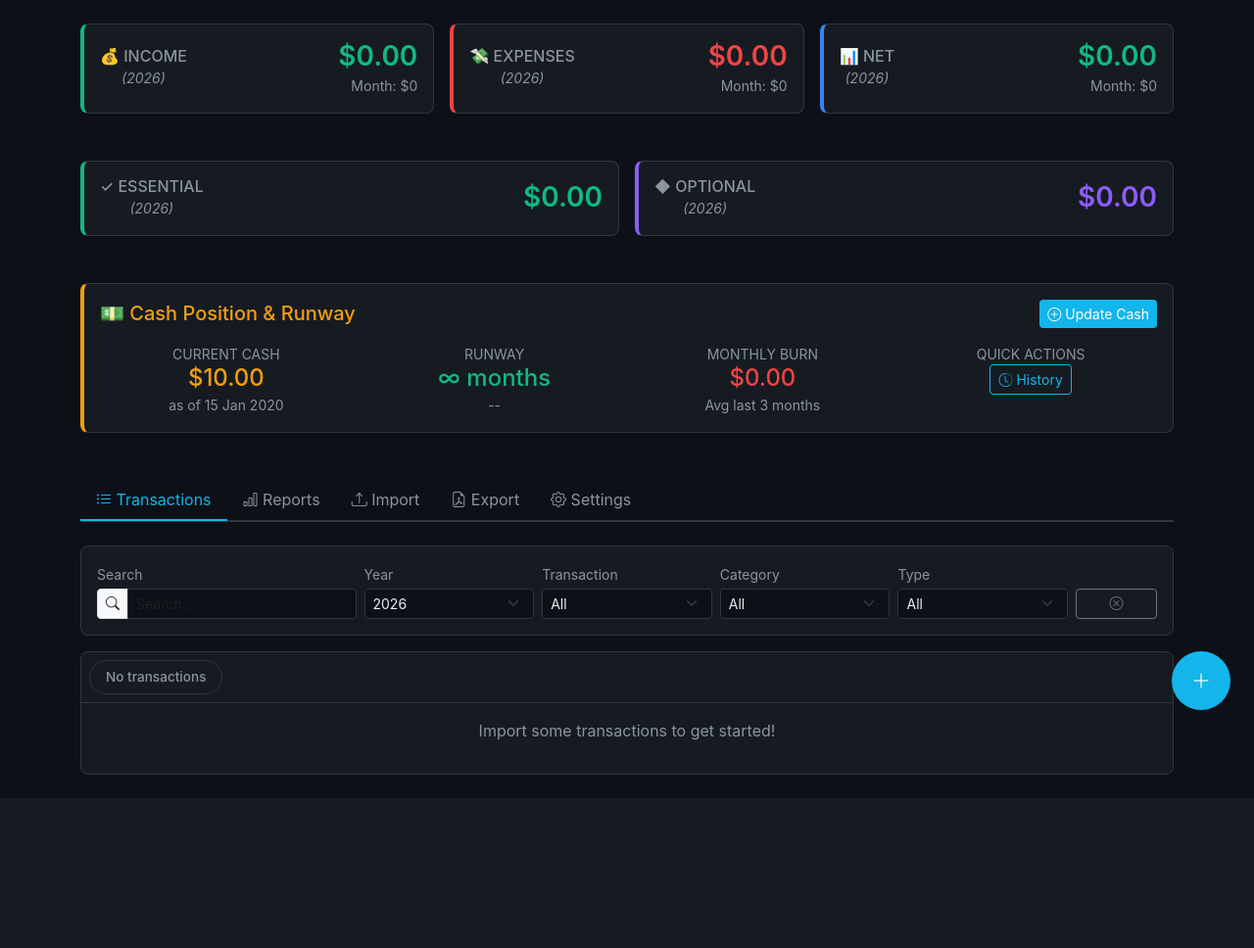
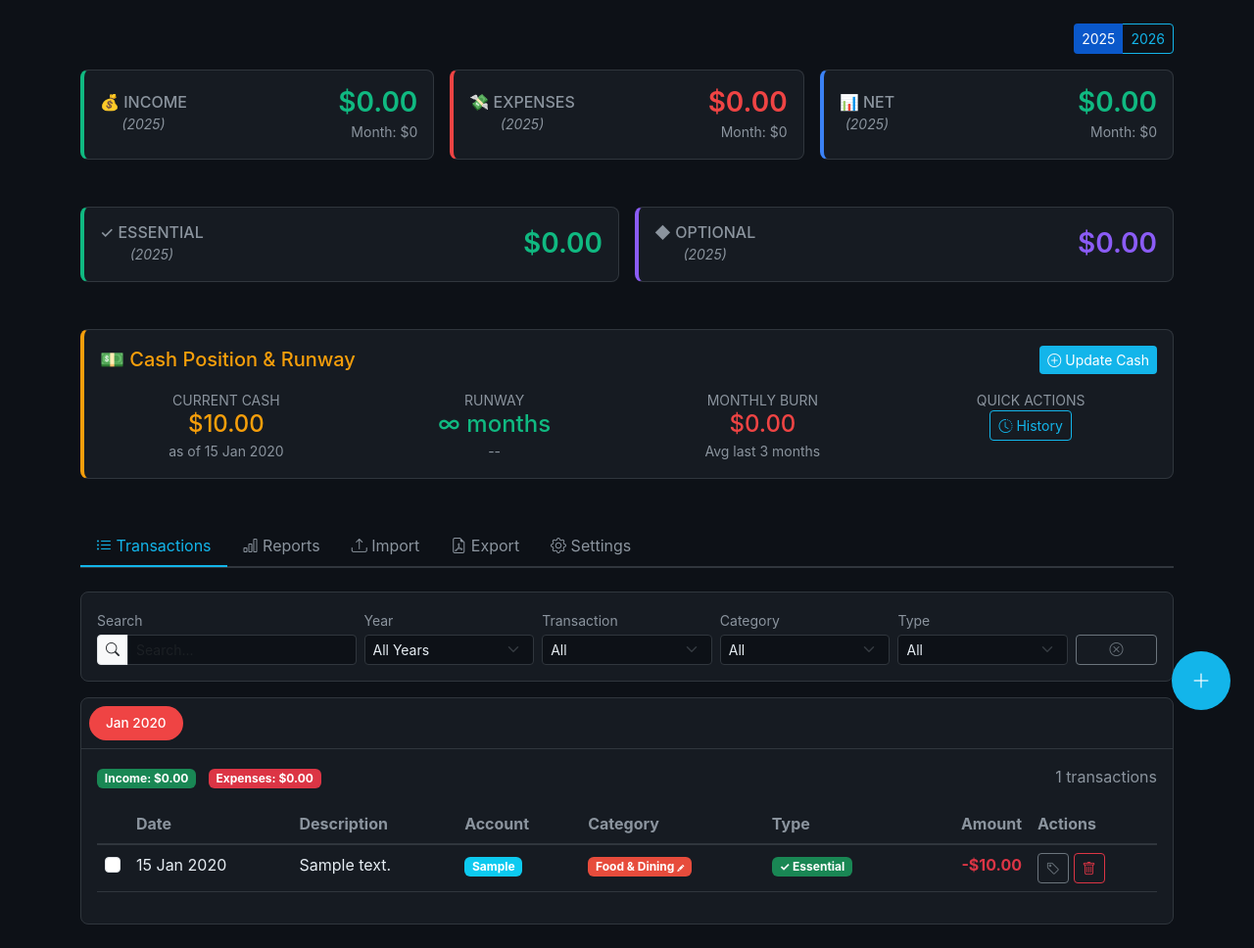
Before and after one commit to giddr/balance-sheetv3, a Flask app: page / in a window 1280 px wide. Shown: the part 51-1019 px from the top of the page at 98% size. Before the commit the page ends 842 px from the top, so only its background shows below. Run offline with Flask 3, Linux system fonts and the light colour scheme; the visitor is signed in with stand-in values (Sample User, id 1); data comes from the database, SQL or seed files in the repository; tables that the repository leaves empty hold one stand-in row (values such as "Sample post"); some libraries are stand-ins or nearby versions.

Commit message:
Add year toggle for statistics cards and fix transaction display
- Add 2025/2026 toggle buttons above stats cards to switch displayed year
- Fix year filter defaulting to current year (was hiding 2024 transactions)
- Default stats view to 2025 where most data exists
- Update clearFilters() to show all years by default
- Update documentation with year toggle feature

Co-Authored-By: Claude Opus 4.5 <noreply@anthropic.com>

```diff
--- a/static/js/app.js
+++ b/static/js/app.js
@@ -6,6 +6,7 @@ let categoryChart = null;
 let trendChart = null;
 let selectedExpenses = new Set();
 const currentYear = new Date().getFullYear();
+let statsYear = 2025; // Year shown in statistics cards - default to 2025 where most data is
 
 // Initialize on page load
 document.addEventListener('DOMContentLoaded', function() {
@@ -17,9 +18,9 @@ document.addEventListener('DOMContentLoaded', function() {
     const cashDateInput = document.getElementById('cash-date-input');
     if (cashDateInput) cashDateInput.valueAsDate = new Date();
 
-    // Set current year in all year labels
+    // Set year labels to match statsYear (default 2025)
     document.querySelectorAll('.current-year').forEach(el => {
-        el.textContent = currentYear;
+        el.textContent = statsYear;
     });
 
     // Populate year filter dropdown dynamically
@@ -42,17 +43,43 @@ function populateYearFilter() {
     const yearFilter = document.getElementById('filter-year');
     if (!yearFilter) return;
 
-    // Keep the "All Years" option
-    yearFilter.innerHTML = '<option value="">All Years</option>';
+    // Keep the "All Years" option (selected by default to show all transactions)
+    yearFilter.innerHTML = '<option value="" selected>All Years</option>';
 
     // Add years from current year back to 2024
     for (let year = currentYear; year >= 2024; year--) {
         const option = document.createElement('option');
         option.value = year;
         option.textContent = year;
-        if (year === currentYear) option.selected = true;
         yearFilter.appendChild(option);
     }
+}
+
+// Set year for statistics cards and reload stats
+function setStatsYear(year) {
+    statsYear = year;
+
+    // Update toggle button states
+    const toggleButtons = document.querySelectorAll('#stats-year-toggle button');
+    toggleButtons.forEach(btn => {
+        if (parseInt(btn.dataset.year) === year) {
+            btn.classList.add('active');
+            btn.classList.remove('btn-outline-primary');
+            btn.classList.add('btn-primary');
+        } else {
+            btn.classList.remove('active');
+            btn.classList.remove('btn-primary');
+            btn.classList.add('btn-outline-primary');
+        }
+    });
+
+    // Update the year labels in the stats cards
+    document.querySelectorAll('.current-year').forEach(el => {
+        el.textContent = year;
+    });
+
+    // Reload statistics with the new year
+    loadStatistics(currentPeriod);
 }
 
 function setupEventListeners() {
@@ -631,9 +658,8 @@ async function deleteExpense(id) {
 async function loadStatistics(period = 'month') {
     currentPeriod = period;
 
-    // Get selected year from filter
-    const yearFilter = document.getElementById('filter-year');
-    const selectedYear = yearFilter ? yearFilter.value : new Date().getFullYear();
+    // Use statsYear for the statistics cards (set by toggle)
+    const selectedYear = statsYear;
 
     try {
         const response = await fetch(`/api/statistics?period=${period}&year=${selectedYear}`);
@@ -1151,7 +1177,7 @@ function clearFilters() {
     const transactionType = document.getElementById('filter-transaction-type');
 
     if (search) search.value = '';
-    if (year) year.value = currentYear.toString();
+    if (year) year.value = '';  // Show all years by default
     if (category) category.value = '';
     if (type) type.value = '';
     if (transactionType) transactionType.value = '';
--- a/templates/index.html
+++ b/templates/index.html
@@ -18,6 +18,14 @@
     </nav>
 
     <div class="container mt-4">
+        <!-- Year Toggle for Stats -->
+        <div class="d-flex justify-content-end mb-3">
+            <div class="btn-group btn-group-sm" role="group" id="stats-year-toggle">
+                <button type="button" class="btn btn-primary active" data-year="2025" onclick="setStatsYear(2025)">2025</button>
+                <button type="button" class="btn btn-outline-primary" data-year="2026" onclick="setStatsYear(2026)">2026</button>
+            </div>
+        </div>
+
         <!-- Statistics Cards -->
         <div class="row mb-4 g-3" id="stats-cards">
             <div class="col-md-4">
```
Also changed, not shown: CLAUDE.md (+1 -0 lines).
